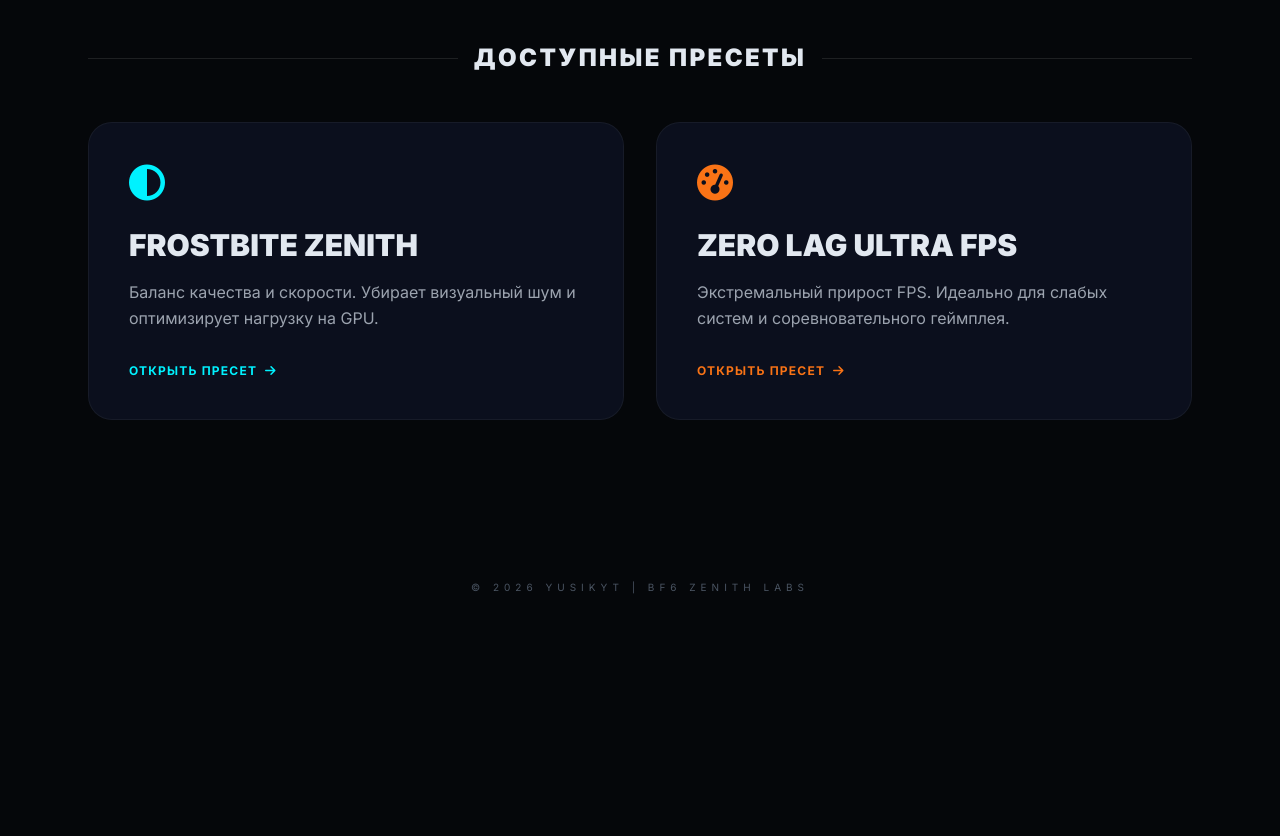
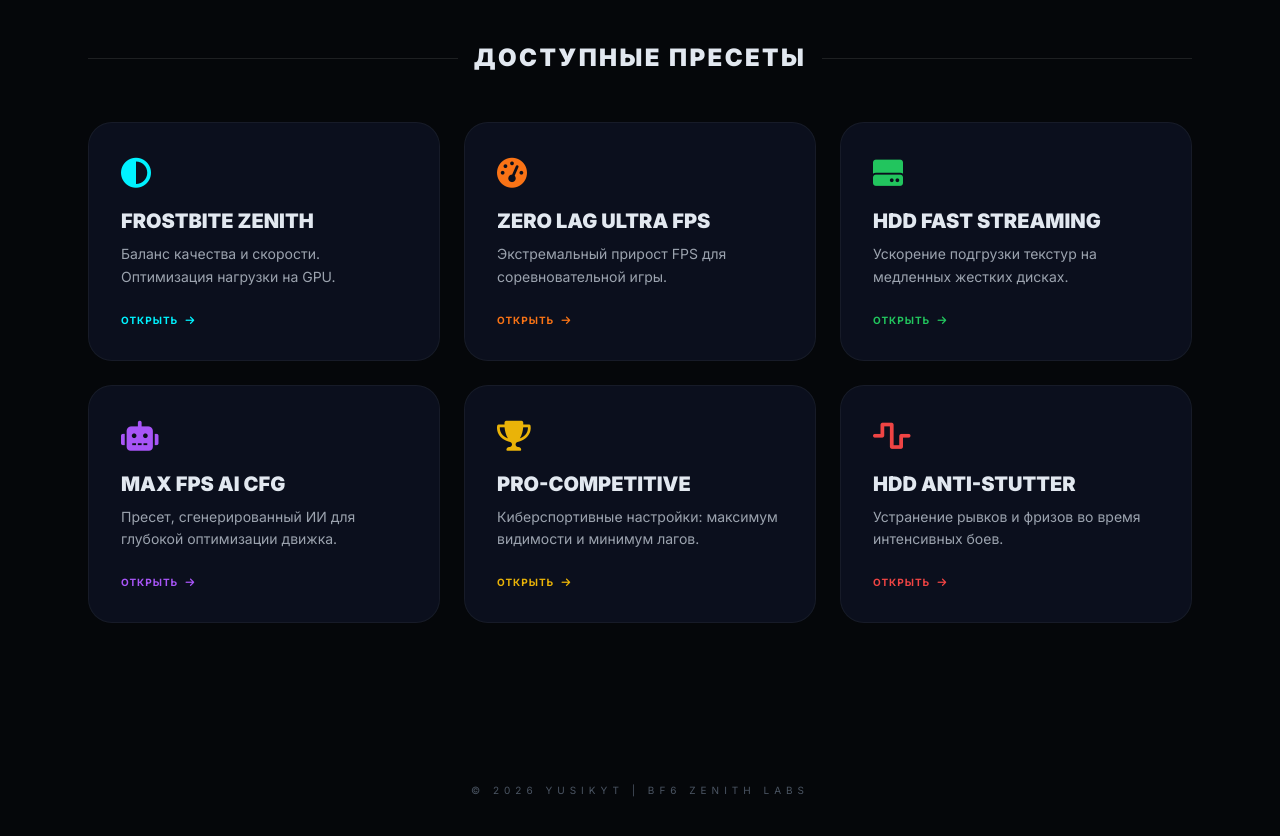
Before and after one commit to YUSIKYT/BF6Configs, a plain HTML site: page index.html in a window 1280 px wide. Shown: the part 920-1756 px from the top of the page. Before the commit the page ends 1595 px from the top, so only its background shows below. Drawn offline with nearby package versions, Linux system fonts and the light colour scheme.

Commit message:
Update index.html

```diff
--- a/index.html
+++ b/index.html
@@ -82,7 +82,6 @@
             padding-top: 80px;
         }
 
-        /* Стиль для добавленного изображения */
         .promo-image {
             max-width: 800px;
             width: 90%;
@@ -124,8 +123,8 @@
                 <i class="fas fa-chevron-down mt-2 text-xl scroll-indicator"></i>
             </a>
 
-            <!-- Вставленное фото (image.png) -->
-            <img src="image_e357e5.png" alt="BF6 Soldiers" class="promo-image animate-fade">
+            <!-- Промо-фото -->
+            <img src="image_e357e5.png" alt="BF6 Soldiers" class="promo-image">
         </section>
 
         <!-- Сетка конфигов -->
@@ -136,28 +135,76 @@
                 <div class="h-px flex-1 bg-white/10"></div>
             </div>
 
-            <div class="grid grid-cols-1 md:grid-cols-2 gap-8">
+            <div class="grid grid-cols-1 md:grid-cols-2 lg:grid-cols-3 gap-6">
                 <!-- Карточка 1 -->
-                <div onclick="showProduct('zenith')" class="glass p-10 rounded-3xl cursor-pointer card-hover transition-all border border-white/5 group relative overflow-hidden text-center md:text-left">
-                    <div class="relative z-10">
-                        <i class="fas fa-adjust text-4xl text-[#00f2ff] mb-6"></i>
-                        <h2 class="text-3xl font-black uppercase mb-4 group-hover:text-[#00f2ff] transition">Frostbite Zenith</h2>
-                        <p class="text-gray-400 mb-8 leading-relaxed">Баланс качества и скорости. Убирает визуальный шум и оптимизирует нагрузку на GPU.</p>
-                        <div class="flex items-center justify-center md:justify-start text-[#00f2ff] font-bold uppercase text-xs tracking-widest">
-                            Открыть пресет <i class="fas fa-arrow-right ml-2 group-hover:translate-x-2 transition-transform"></i>
-                        </div>
+                <div onclick="showProduct('zenith')" class="glass p-8 rounded-3xl cursor-pointer card-hover transition-all border border-white/5 group relative overflow-hidden flex flex-col justify-between">
+                    <div>
+                        <i class="fas fa-adjust text-3xl text-[#00f2ff] mb-4"></i>
+                        <h2 class="text-xl font-black uppercase mb-2 group-hover:text-[#00f2ff] transition">Frostbite Zenith</h2>
+                        <p class="text-gray-400 text-sm mb-6 leading-relaxed">Баланс качества и скорости. Оптимизация нагрузки на GPU.</p>
+                    </div>
+                    <div class="text-[#00f2ff] font-bold uppercase text-[10px] tracking-widest">
+                        Открыть <i class="fas fa-arrow-right ml-1"></i>
                     </div>
                 </div>
 
                 <!-- Карточка 2 -->
-                <div onclick="showProduct('ultrafps')" class="glass p-10 rounded-3xl cursor-pointer card-hover transition-all border border-white/5 group relative overflow-hidden text-center md:text-left">
-                    <div class="relative z-10">
-                        <i class="fas fa-tachometer-alt text-4xl text-orange-500 mb-6"></i>
-                        <h2 class="text-3xl font-black uppercase mb-4 group-hover:text-orange-500 transition">ZERO LAG ULTRA FPS</h2>
-                        <p class="text-gray-400 mb-8 leading-relaxed">Экстремальный прирост FPS. Идеально для слабых систем и соревновательного геймплея.</p>
-                        <div class="flex items-center justify-center md:justify-start text-orange-500 font-bold uppercase text-xs tracking-widest">
-                            Открыть пресет <i class="fas fa-arrow-right ml-2 group-hover:translate-x-2 transition-transform"></i>
-                        </div>
+                <div onclick="showProduct('ultrafps')" class="glass p-8 rounded-3xl cursor-pointer card-hover transition-all border border-white/5 group relative overflow-hidden flex flex-col justify-between">
+                    <div>
+                        <i class="fas fa-tachometer-alt text-3xl text-orange-500 mb-4"></i>
+                        <h2 class="text-xl font-black uppercase mb-2 group-hover:text-orange-500 transition">ZERO LAG ULTRA FPS</h2>
+                        <p class="text-gray-400 text-sm mb-6 leading-relaxed">Экстремальный прирост FPS для соревновательной игры.</p>
+                    </div>
+                    <div class="text-orange-500 font-bold uppercase text-[10px] tracking-widest">
+                        Открыть <i class="fas fa-arrow-right ml-1"></i>
+                    </div>
+                </div>
+
+                <!-- Карточка 3 (HDD Fast) -->
+                <div onclick="showProduct('hdd-fast')" class="glass p-8 rounded-3xl cursor-pointer card-hover transition-all border border-white/5 group relative overflow-hidden flex flex-col justify-between">
+                    <div>
+                        <i class="fas fa-hdd text-3xl text-green-500 mb-4"></i>
+                        <h2 class="text-xl font-black uppercase mb-2 group-hover:text-green-500 transition">HDD Fast Streaming</h2>
+                        <p class="text-gray-400 text-sm mb-6 leading-relaxed">Ускорение подгрузки текстур на медленных жестких дисках.</p>
+                    </div>
+                    <div class="text-green-500 font-bold uppercase text-[10px] tracking-widest">
+                        Открыть <i class="fas fa-arrow-right ml-1"></i>
+                    </div>
+                </div>
+
+                <!-- Карточка 4 (Max FPS AI) -->
+                <div onclick="showProduct('max-fps-ai')" class="glass p-8 rounded-3xl cursor-pointer card-hover transition-all border border-white/5 group relative overflow-hidden flex flex-col justify-between">
+                    <div>
+                        <i class="fas fa-robot text-3xl text-purple-500 mb-4"></i>
+                        <h2 class="text-xl font-black uppercase mb-2 group-hover:text-purple-500 transition">Max FPS AI cfg</h2>
+                        <p class="text-gray-400 text-sm mb-6 leading-relaxed">Пресет, сгенерированный ИИ для глубокой оптимизации движка.</p>
+                    </div>
+                    <div class="text-purple-500 font-bold uppercase text-[10px] tracking-widest">
+                        Открыть <i class="fas fa-arrow-right ml-1"></i>
+                    </div>
+                </div>
+
+                <!-- Карточка 5 (Competitive) -->
+                <div onclick="showProduct('pro-comp')" class="glass p-8 rounded-3xl cursor-pointer card-hover transition-all border border-white/5 group relative overflow-hidden flex flex-col justify-between">
+                    <div>
+                        <i class="fas fa-trophy text-3xl text-yellow-500 mb-4"></i>
+                        <h2 class="text-xl font-black uppercase mb-2 group-hover:text-yellow-500 transition">Pro-Competitive</h2>
+                        <p class="text-gray-400 text-sm mb-6 leading-relaxed">Киберспортивные настройки: максимум видимости и минимум лагов.</p>
+                    </div>
+                    <div class="text-yellow-500 font-bold uppercase text-[10px] tracking-widest">
+                        Открыть <i class="fas fa-arrow-right ml-1"></i>
+                    </div>
+                </div>
+
+                <!-- Карточка 6 (Anti-Stutter) -->
+                <div onclick="showProduct('stutter-fix')" class="glass p-8 rounded-3xl cursor-pointer card-hover transition-all border border-white/5 group relative overflow-hidden flex flex-col justify-between">
+                    <div>
+                        <i class="fas fa-wave-square text-3xl text-red-500 mb-4"></i>
+                        <h2 class="text-xl font-black uppercase mb-2 group-hover:text-red-500 transition">HDD Anti-Stutter</h2>
+                        <p class="text-gray-400 text-sm mb-6 leading-relaxed">Устранение рывков и фризов во время интенсивных боев.</p>
+                    </div>
+                    <div class="text-red-500 font-bold uppercase text-[10px] tracking-widest">
+                        Открыть <i class="fas fa-arrow-right ml-1"></i>
                     </div>
                 </div>
             </div>
@@ -182,19 +229,19 @@
                     <div class="space-y-6">
                         <div class="flex items-start">
                             <div class="w-8 h-8 rounded-lg bg-[#00f2ff]/10 flex items-center justify-center mr-4 text-[#00f2ff] font-black shrink-0">1</div>
-                            <p class="text-gray-300 text-sm leading-relaxed pt-1">Загрузите выбранный архив и извлеките файл <b>user.cfg</b>.</p>
+                            <p class="text-gray-300 text-sm leading-relaxed pt-1">Загрузите выбранный архив и распакуйте файл <b>user.cfg</b>.</p>
                         </div>
                         <div class="flex items-start">
                             <div class="w-8 h-8 rounded-lg bg-[#00f2ff]/10 flex items-center justify-center mr-4 text-[#00f2ff] font-black shrink-0">2</div>
-                            <p class="text-gray-300 text-sm leading-relaxed pt-1">Откройте папку с игрой Battlefield 6 (там, где лежит файл BF6.exe).</p>
+                            <p class="text-gray-300 text-sm leading-relaxed pt-1">Откройте папку с установленной игрой Battlefield 6 (там, где находится BF6.exe).</p>
                         </div>
                         <div class="flex items-start">
                             <div class="w-8 h-8 rounded-lg bg-[#00f2ff]/10 flex items-center justify-center mr-4 text-[#00f2ff] font-black shrink-0">3</div>
-                            <p class="text-gray-300 text-sm leading-relaxed pt-1">Перенесите <b>user.cfg</b> в эту папку. Если файл уже есть — подтвердите замену.</p>
+                            <p class="text-gray-300 text-sm leading-relaxed pt-1">Переместите <b>user.cfg</b> в корневую папку. Если такой файл уже существует, замените его.</p>
                         </div>
                         <div class="flex items-start">
                             <div class="w-8 h-8 rounded-lg bg-[#00f2ff]/10 flex items-center justify-center mr-4 text-[#00f2ff] font-black shrink-0">4</div>
-                            <p class="text-gray-300 text-sm leading-relaxed pt-1">Запускайте игру и наслаждайтесь результатом!</p>
+                            <p class="text-gray-300 text-sm leading-relaxed pt-1">Запустите игру. Теперь настройки оптимизации будут применяться при каждом запуске.</p>
                         </div>
                     </div>
                 </div>
@@ -219,15 +266,39 @@
         const products = {
             'zenith': {
                 title: 'Frostbite Zenith',
-                desc: 'Конфигурация оптимизирует рендеринг теней и освещения Frostbite, убирая визуальные артефакты. Идеальный выбор для тех, кто ценит четкость картинки при высоком FPS.',
+                desc: 'Сбалансированный конфиг для улучшения стабильности. Оптимизирует рендеринг и убирает лишние задержки без сильной потери качества картинки.',
                 file: 'Frostbite Zenith.zip',
                 accent: '#00f2ff'
             },
             'ultrafps': {
                 title: 'ZERO LAG ULTRA FPS',
-                desc: 'Максимальное упрощение визуальных эффектов для минимизации задержек. Отключает все лишнее, что нагружает процессор и видеокарту в пылу сражения.',
+                desc: 'Максимально возможный FPS. Отключает практически все визуальные эффекты для достижения наилучшей производительности на любых системах.',
                 file: 'ZERO_LAG_ULTRA_FPS.zip',
                 accent: '#f97316'
+            },
+            'hdd-fast': {
+                title: 'HDD Fast Streaming',
+                desc: 'Специальный набор команд для оптимизации стриминга текстур и ассетов. Помогает избежать подтормаживаний при использовании обычных HDD дисков.',
+                file: 'HDD Fast Streaming.rar',
+                accent: '#22c55e'
+            },
+            'max-fps-ai': {
+                title: 'Max FPS Ai cfg',
+                desc: 'Конфиг, оптимизированный с помощью алгоритмов ИИ. Тонкая настройка многопоточности и управления памятью движка Frostbite.',
+                file: 'Max FPS Ai cfg.rar',
+                accent: '#a855f7'
+            },
+            'pro-comp': {
+                title: 'Pro-Competitive',
+                desc: 'Настройки, используемые про-игроками. Улучшенная видимость противников в тенях и минимальный инпут-лаг для соревновательного преимущества.',
+                file: 'Pro-Competitive.rar',
+                accent: '#eab308'
+            },
+            'stutter-fix': {
+                title: 'HDD Anti-Stutter',
+                desc: 'Фикс для борьбы с микро-фризами и заиканиями звука/изображения. Оптимизирует кэширование данных на лету.',
+                file: 'HDD Anti-Stutter.rar',
+                accent: '#ef4444'
             }
         };
 
@@ -244,8 +315,8 @@
             const content = `
                 <div class="flex flex-col md:flex-row md:items-center justify-between gap-8 mb-10 text-center md:text-left">
                     <div>
-                        <h1 class="text-5xl font-black uppercase mb-2" style="color: ${p.accent}">${p.title}</h1>
-                        <p class="text-xs font-bold uppercase tracking-widest text-[#00f2ff]">Лицензия: Бесплатно</p>
+                        <h1 class="text-4xl md:text-5xl font-black uppercase mb-2" style="color: ${p.accent}">${p.title}</h1>
+                        <p class="text-xs font-bold uppercase tracking-widest text-[#00f2ff]">Формат: ${p.file.split('.').pop().toUpperCase()} | Лицензия: Бесплатно</p>
                     </div>
                     <a href="${p.file}" class="btn-cyan px-12 py-5 font-black uppercase tracking-widest text-sm" style="background: ${p.accent}">
                         Скачать сейчас
```
